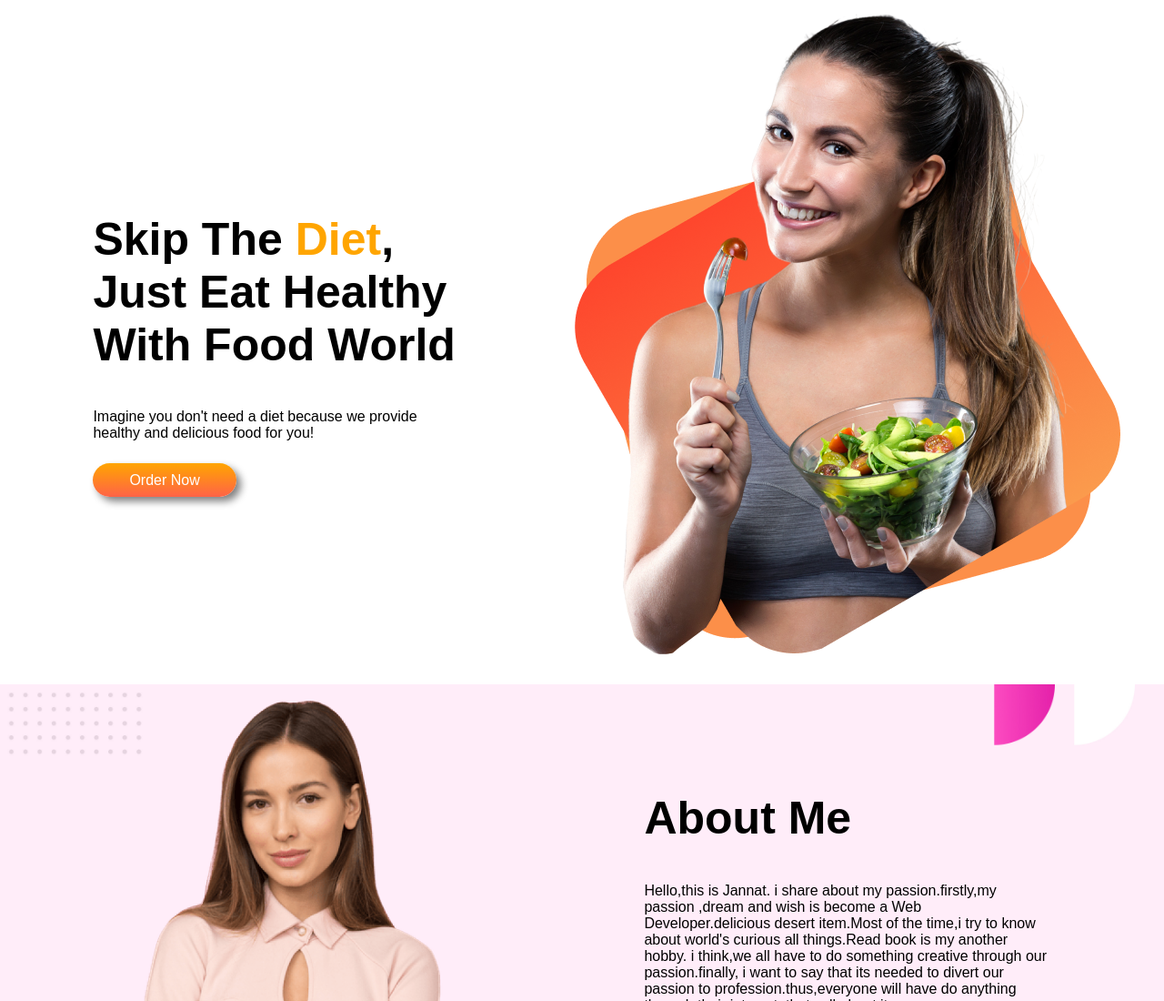
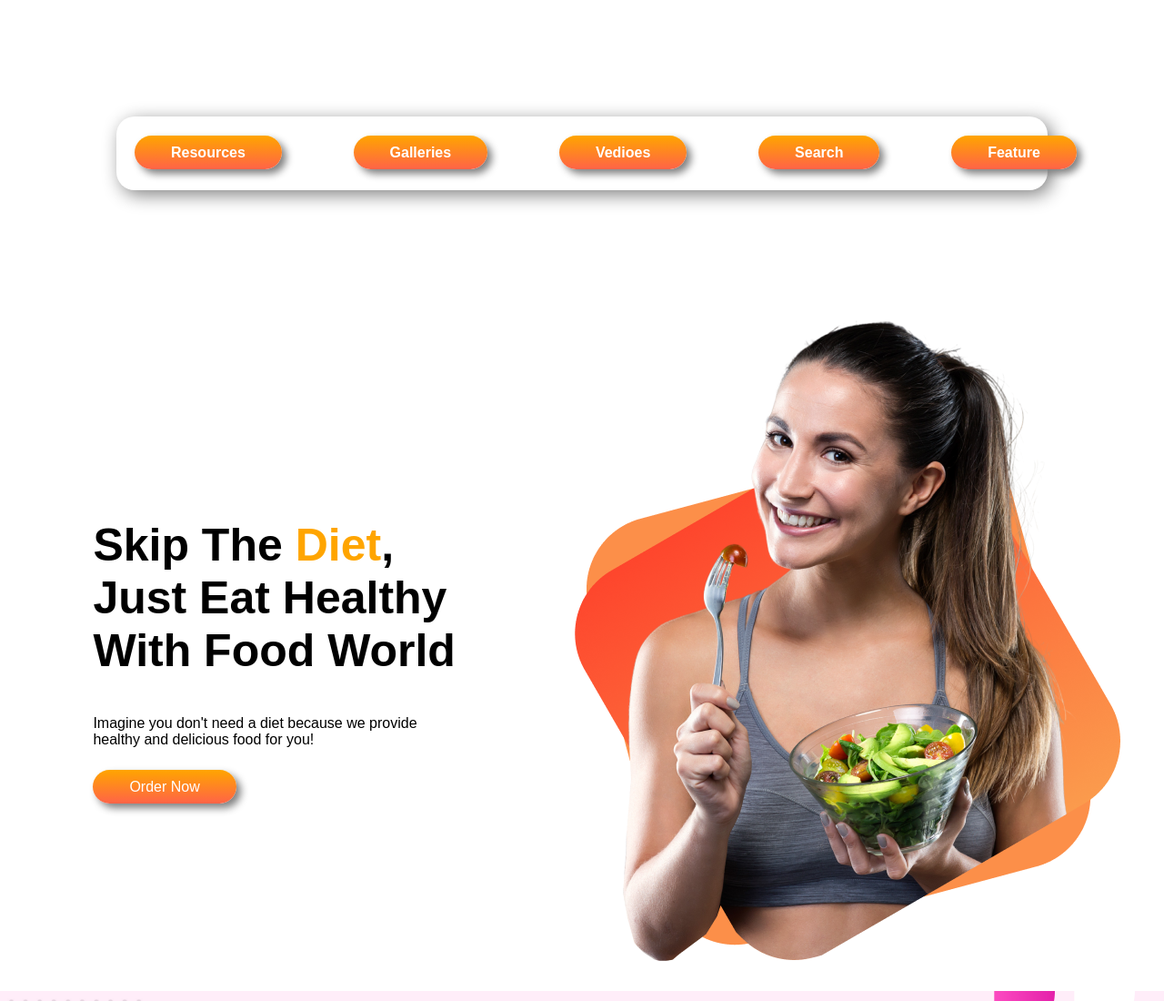
Before and after one commit to Jannat-Akter-Shifa/Food-World, a plain HTML site: page index.html in a window 1280 px wide. Shown: the top 1100 px of the page at 91% size. Drawn offline with Linux system fonts and the light colour scheme.

Commit message:
third commit

```diff
--- a/index.html
+++ b/index.html
@@ -13,6 +13,26 @@
 </head>
 
 <body>
+    <section class="content content-three">
+        <div class="flexible-container">
+            <div>
+                <h4><a class="link-button" target="_blank" href="https://web.facebook.com/ask.jesi/">Resources</a></h4>
+            </div>
+            <div>
+                <h4><a class="link-button" target="_blank" href="https://web.facebook.com/ask.jesi/">Galleries</a></h4>
+            </div>
+            <div>
+                <h4><a class="link-button" target="_blank" href="https://web.facebook.com/ask.jesi/">Vedioes</a></h4>
+            </div>
+            <div>
+                <h4><a class="link-button" target="_blank" href="https://web.facebook.com/ask.jesi/">Search</a></h4>
+            </div>
+            <div>
+                <h4><a class="link-button" target="_blank" href="https://web.facebook.com/ask.jesi/">Feature</a></h4>
+            </div>
+        </div>
+    </section>
+
     <section class="flexible-container">
         <div class="allign">
             <h1>Skip The <span class="orange"> Diet</span>,</br>
--- a/style.css
+++ b/style.css
@@ -111,3 +111,13 @@ h1{
     margin-top: -5%;
 
 }
+.content h4{
+    color: indianred;
+}
+.content-three{
+    text-decoration: none;
+    padding: 10px 20px;
+    color: white;
+    font-weight: 1200;
+    box-shadow: 5px 5px 20px gray;
+}
```
